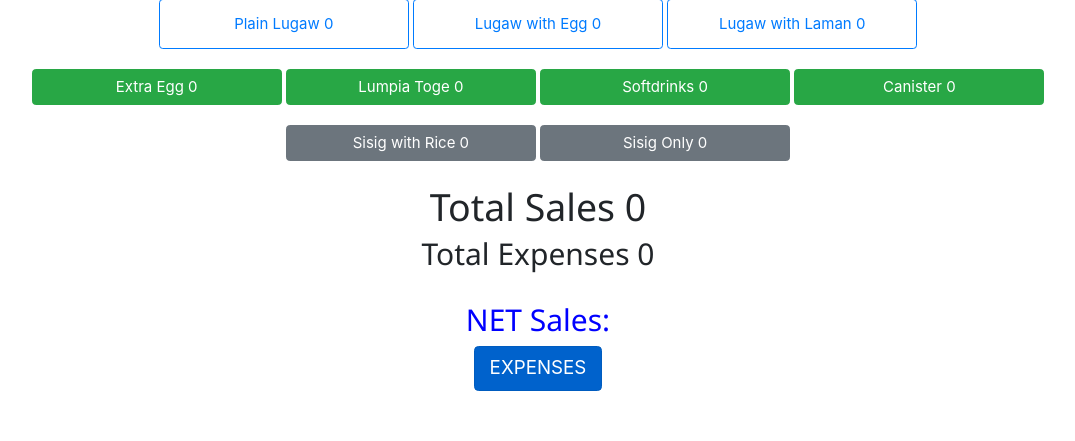
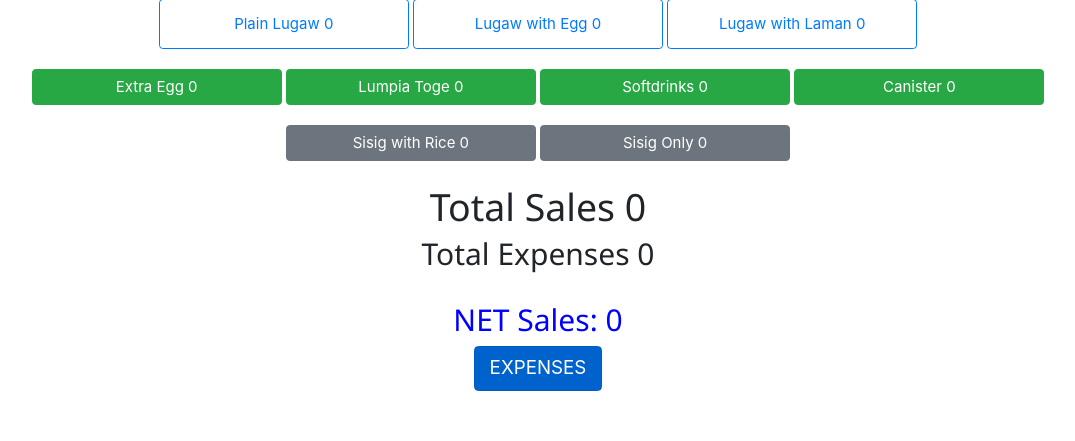
Before and after one commit to Jijiluzana225/lugawan, a Django app: page / in a window 1280 px wide. Shown: the part 101-542 px from the top of the page, without its empty margins (102-1177 px from the left). Run offline with Django 5.2, Linux system fonts and the light colour scheme; data that the repository does not hold is empty; some libraries are stand-ins or nearby versions.

Commit message:
Update index.html
adss

```diff
--- a/lugawan/templates/index.html
+++ b/lugawan/templates/index.html
@@ -85,7 +85,7 @@ input[type=button], input[type=submit], input[type=reset] {
   <h1 stye="margin-top:50px"> Total Sales {{totalhalin}} </h1>
   <h2 stye="margin-top:50px"> Total Expenses {{totalexpense}} </h2>
   </br>
-  <h2 style="color: blue"> NET Sales:  </h2>
+  <h2 style="color: blue"> NET Sales: {{xnet}} </h2>
 
 	</div>
   <div class="container text-center">
```
